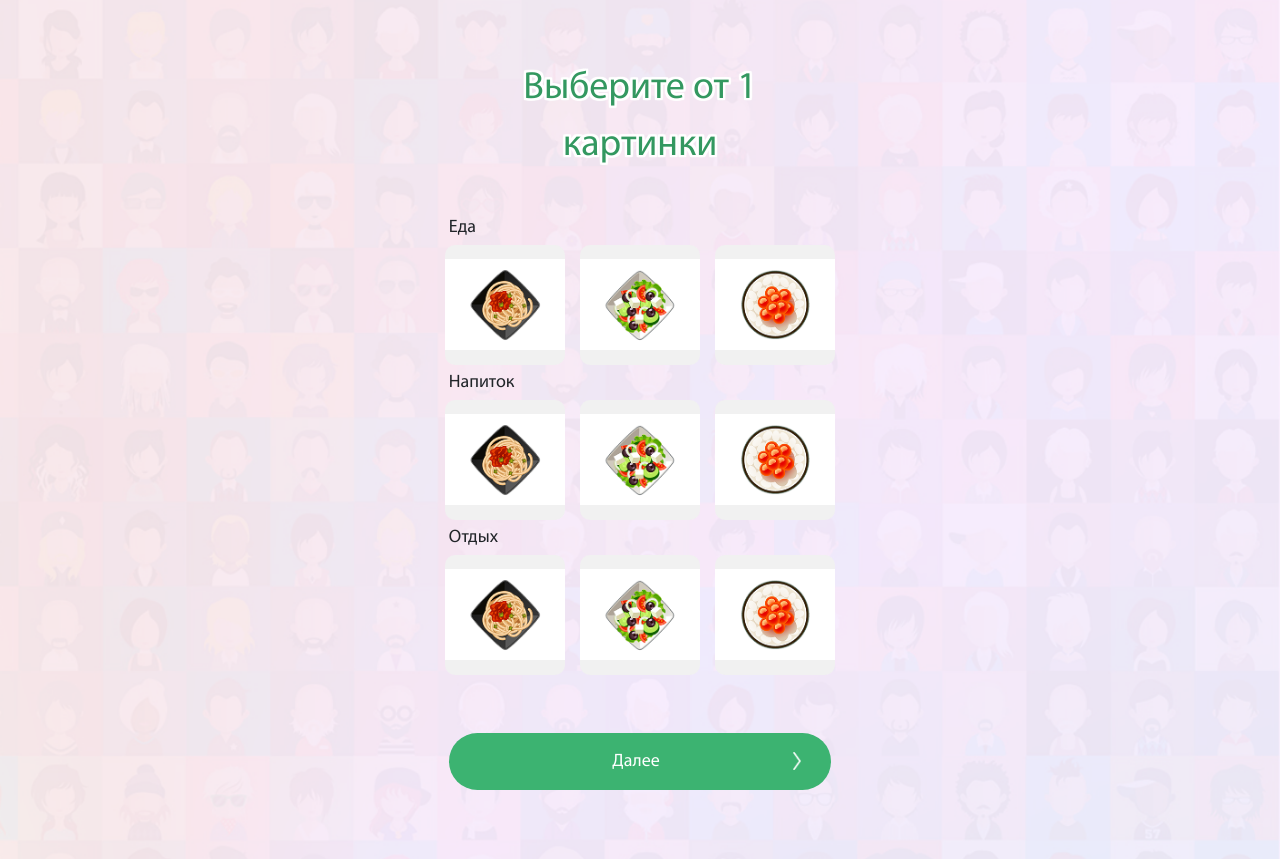
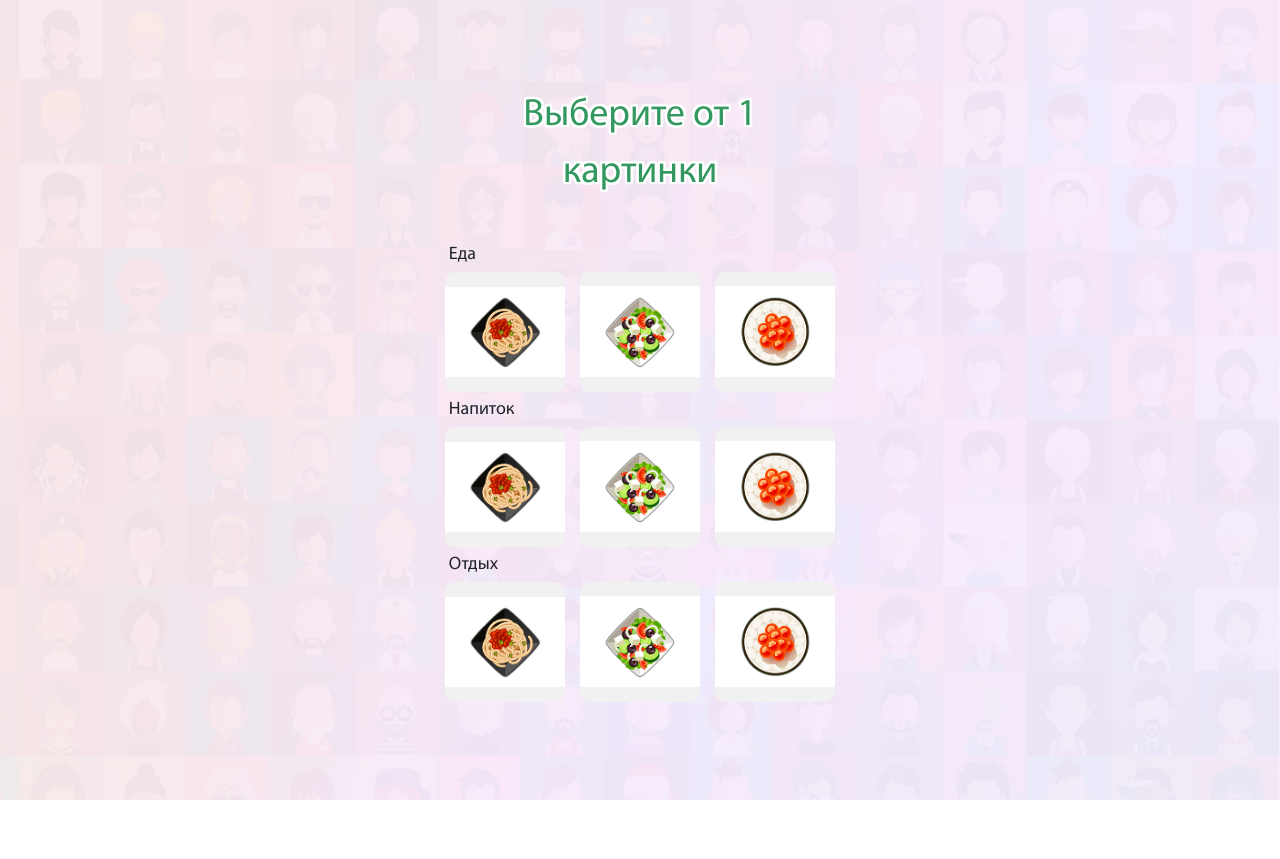
Before and after one commit to it10-ager/acq-play, a Vue app: page /choose-images in a window 1280 px wide. After the commit the page ends 800 px from the top, so only its background shows below. Built offline with nearby package versions, Linux system fonts and the light colour scheme.

Commit message:
ready choose block

```diff
--- a/src/views/ChooseImages.vue
+++ b/src/views/ChooseImages.vue
@@ -34,9 +34,9 @@
 		</div>
 
 		<!--Main block to next page-->
-		<b-row class="join d-flex justify-content-center my-2" >
+		<b-row class="join d-flex justify-content-center my-2" v-if="hasActiveFood || hasActiveDrink || hasActiveRest">
 			<b-col>
-				<div class="next-block">
+				<div class="next-block" @click="goToNextProfilePage()">
 					<span class="w-100 text-center">Далее</span>
 					<img src="../assets/img/elements/arrows-11.png" alt="arrow-right">
 				</div>
@@ -106,12 +106,22 @@
 			};
 		},
 
-		/* computed: {
-			hasActiveBlock() {},
-		}, */
+		computed: {
+			hasActiveFood() {
+				return this.foodBlocks.some(block => block.isActive);
+
+			},
+			hasActiveDrink() {
+				return this.drinkBlocks.some(block => block.isActive);
+			},
+			hasActiveRest() {
+				return this.restBlocks.some(block => block.isActive);
+			},
+		},
 
 		methods: {
 			toggleBlock(block) {block.isActive = !block.isActive;},
+			// goToNextProfilePage(){this.$router.push('/profile');}
 		},
 	};
 </script>
@@ -158,13 +168,8 @@
 					&{height: 90px;}
 				}
 
-				>img{
-					width: inherit;
-				}
-
-				&.active {
-					background-color: #339860;
-				}
+				>img{width: inherit;}
+				&.active {background-color: #339860;}
 			}
 		}
 
```
